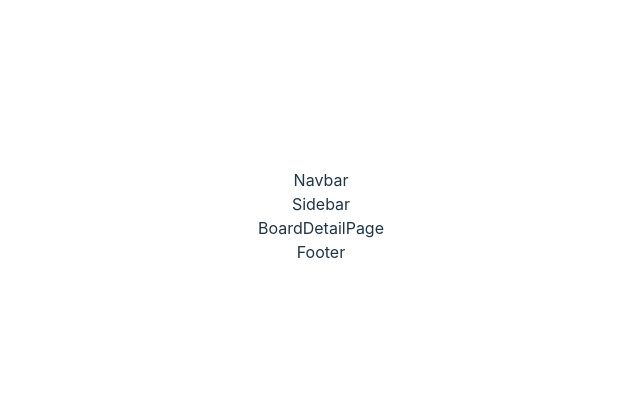
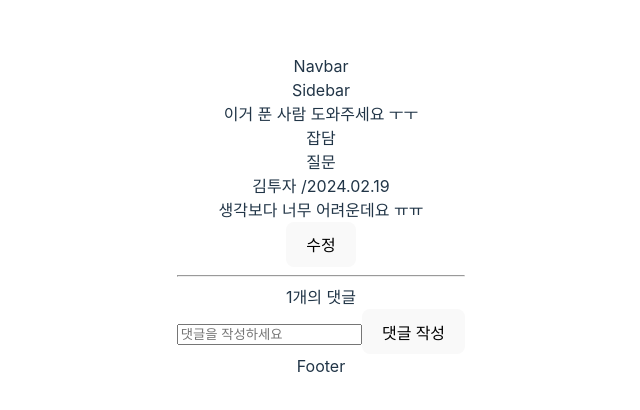
Before and after one commit to seohee99/Blueming, a React (Vite) app in the folder frontend/: page /board/detail in a window 1280 px wide. Shown: the part 184-594 px from the top of the page, without its empty margins (319-959 px from the left). Built offline with nearby package versions, Linux system fonts and the light colour scheme.

Commit message:
Feat: 게시글 상세 페이지 틀 구현

```diff
--- a/frontend/src/routes/board/board/detail/BoardDetailPage.jsx
+++ b/frontend/src/routes/board/board/detail/BoardDetailPage.jsx
@@ -1,7 +1,64 @@
-import React from 'react'
+import React, { useState } from "react";
+import { Container, Form, Button } from "react-bootstrap";
 
 export default function BoardDetailPage() {
+  const [comment, setComment] = useState("");
+  const boardDetailData = {
+    title: "이거 푼 사람 도와주세요 ㅜㅜ",
+    content: "생각보다 너무 어려운데요 ㅠㅠ",
+    isAnonymous: 0,
+    tag: ["잡담", "질문"],
+    writer: "김투자",
+    date: "2024.02.19",
+  };
+
+  const commentData = [
+    {
+      commentContent: "나도 어려워",
+      isAnonymous: 1,
+    },
+  ];
   return (
-    <div>BoardDetailPage</div>
-  )
+    <Container className="board-detail-page">
+      <div className="board-detail-all">
+        <div className="board-detail-title-tag">
+          <div className="board-detail-title">{boardDetailData.title}</div>
+          {boardDetailData.tag.map((boardDetailTag) => (
+            <div className="board-detail-tag">{boardDetailTag}</div>
+          ))}
+
+          <div className="board-writer-date">
+            {boardDetailData.isAnonymous ? Anonymous : boardDetailData.writer} /
+            {boardDetailData.date}
+          </div>
+          <div className="board-content">{boardDetailData.content}</div>
+        </div>
+        <Button className="edit-board-btn" onClick={() => {}}>
+          수정
+        </Button>
+      </div>
+      <hr className="line"></hr>
+      <div className="board-comment-all">
+        <div className="board=comment-num">{commentData.length}개의 댓글</div>
+        <div className="board-comment-write">
+          <Form.Control
+            className="comment-write-form"
+            placeholder="댓글을 작성하세요"
+            value={comment}
+            onChange={(e) => setComment(e.target.value)}
+            onKeyUp={(e) => onKeyUp(e)}
+          />
+          <Button className="comment-write-btn" onClick={() => {}}>
+            댓글 작성
+          </Button>
+        </div>
+
+        <div className="board-comment-writer-date">
+          <div className="board-comment-writer"></div>
+          <div className="board-comment-date"></div>
+        </div>
+        <div className="board-comment"></div>
+      </div>
+    </Container>
+  );
 }
```
